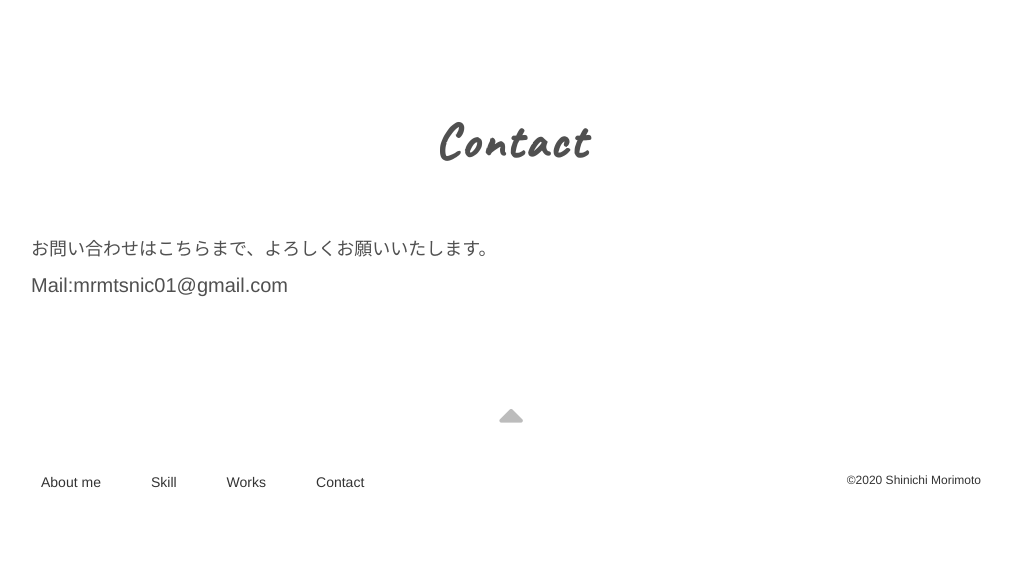
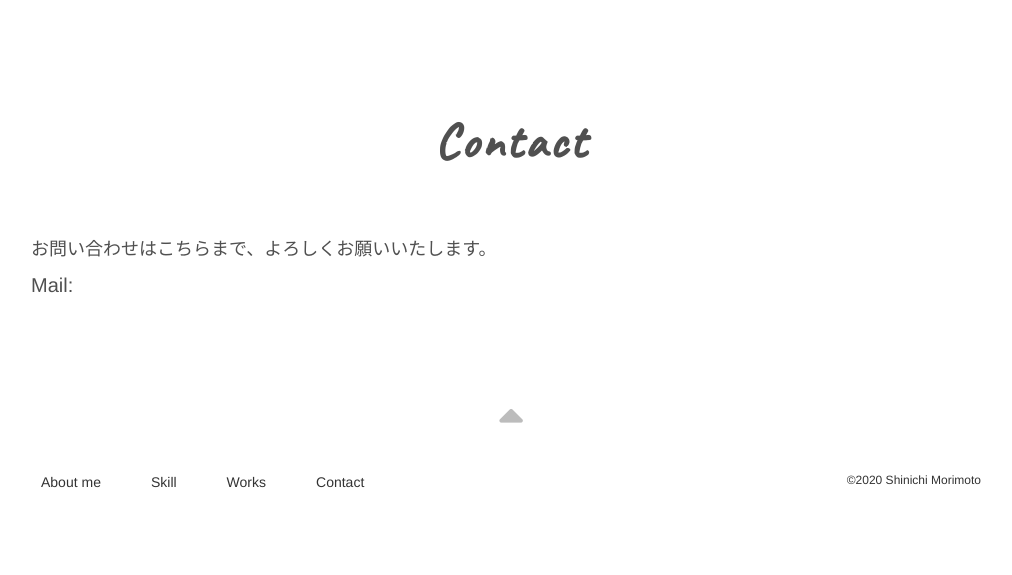
Before and after one commit to mrmtsnic/my_portfoliosite, a plain HTML site: page index.html in a window 1280 px wide. Shown: the part 1923-2498 px from the top of the page, without its empty margins (129-1141 px from the left). Drawn offline with Linux system fonts and the light colour scheme.

Commit message:
mailaddress changed

```diff
--- a/index.html
+++ b/index.html
@@ -131,7 +131,7 @@
     <div id="contact" class="section" name="contact">
       <h1 class="title">Contact</h1>
       <p>お問い合わせはこちらまで、よろしくお願いいたします。</p>
-      <p id="mail">Mail:mrmtsnic01@gmail.com</p>
+      <p id="mail">Mail:</p>
     </div>
 
     <p class="toTop">
```
